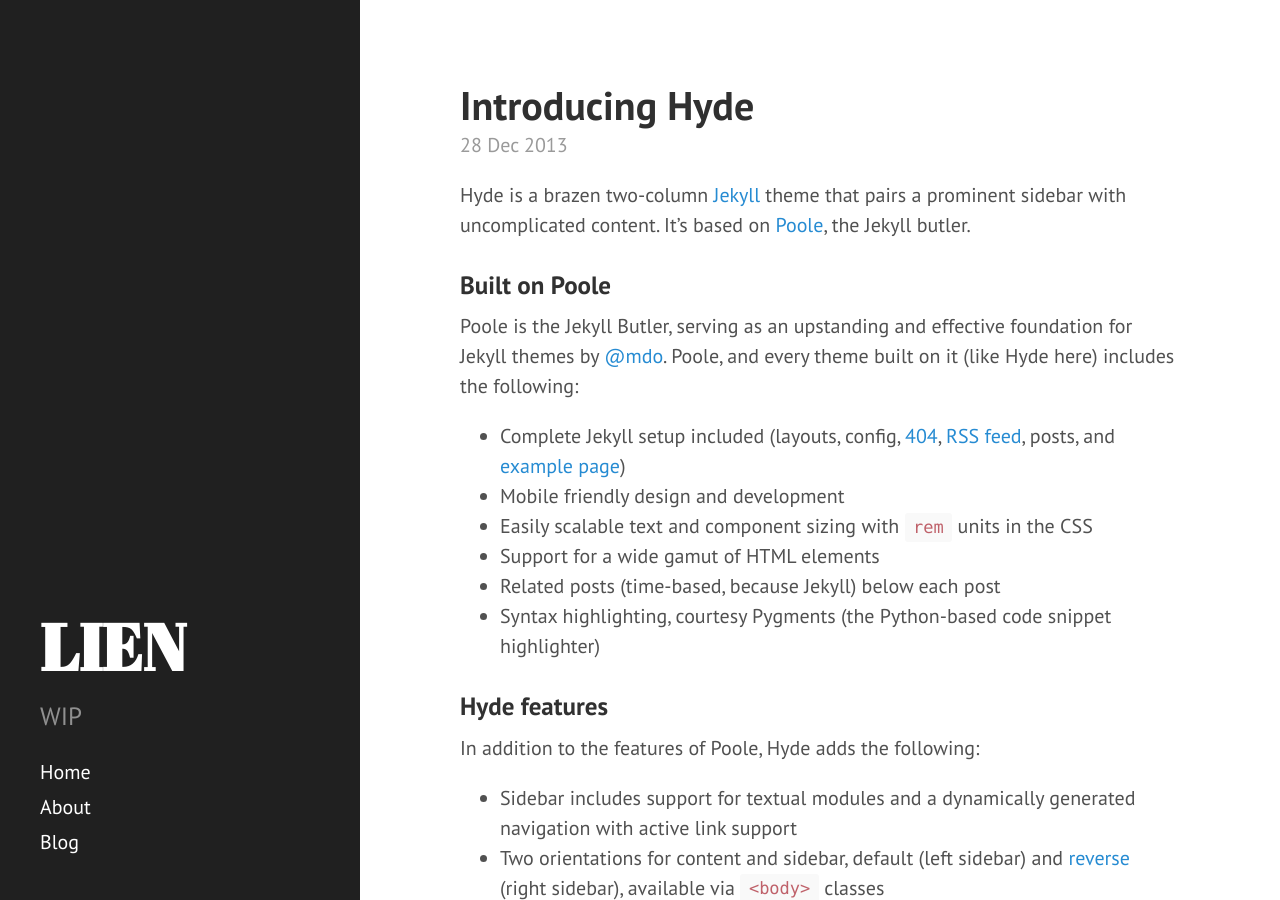
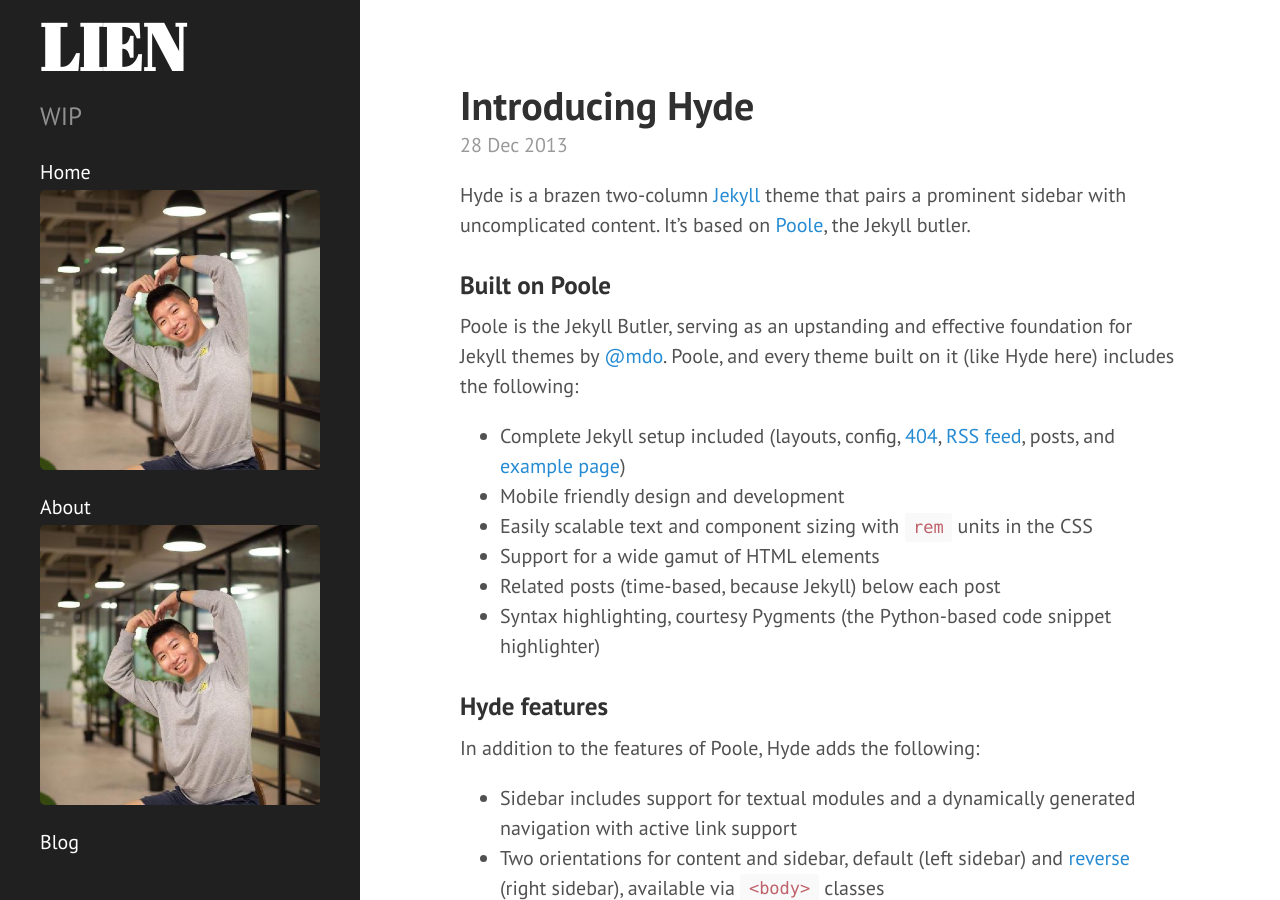
Before and after one commit to TangLitEn/TangLitEn.github.io, a Jekyll site: the page built from index.html, in a window 1280 px wide and 900 px high. Built offline with Jekyll 4.4.1, drawn with Linux system fonts in a browser that asks for light colours; Markdown is read by kramdown in place of the engine named in the settings; the list of posts is cut into pages by our own code.

Commit message:
update sidebar

```diff
--- a/_config.yml
+++ b/_config.yml
@@ -9,7 +9,6 @@
 # Setup
 title: LIEN
 tagline: "Seize the moment"
-logo: /assets/img/PersonalImage.jpeg
 description: "WIP"
 url: http://hyde.getpoole.com
 baseurl: /
--- a/_includes/sidebar.html
+++ b/_includes/sidebar.html
@@ -20,6 +20,11 @@
       pages_list %} {% if node.title != null %} {% if node.layout == "page" %}
       <a
         class="sidebar-nav-item{% if page.url == node.url %} active{% endif %}"
+      >
+        <img src="/assets/img/PersonalImage.jpeg" alt="WOW" />
+      </a>
+      <a
+        class="sidebar-nav-item{% if page.url == node.url %} active{% endif %}"
         href="{{ node.url }}"
         >{{ node.title }}</a
       >
```
